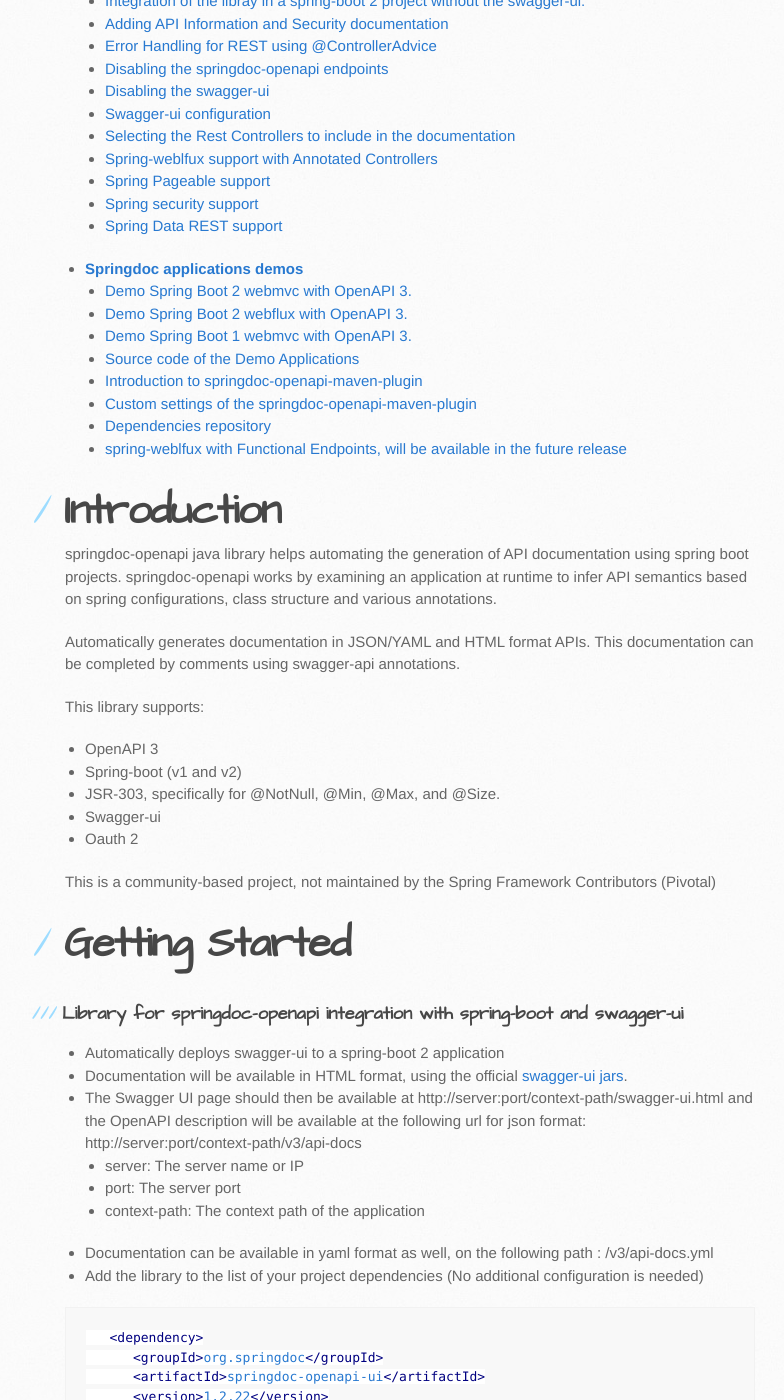
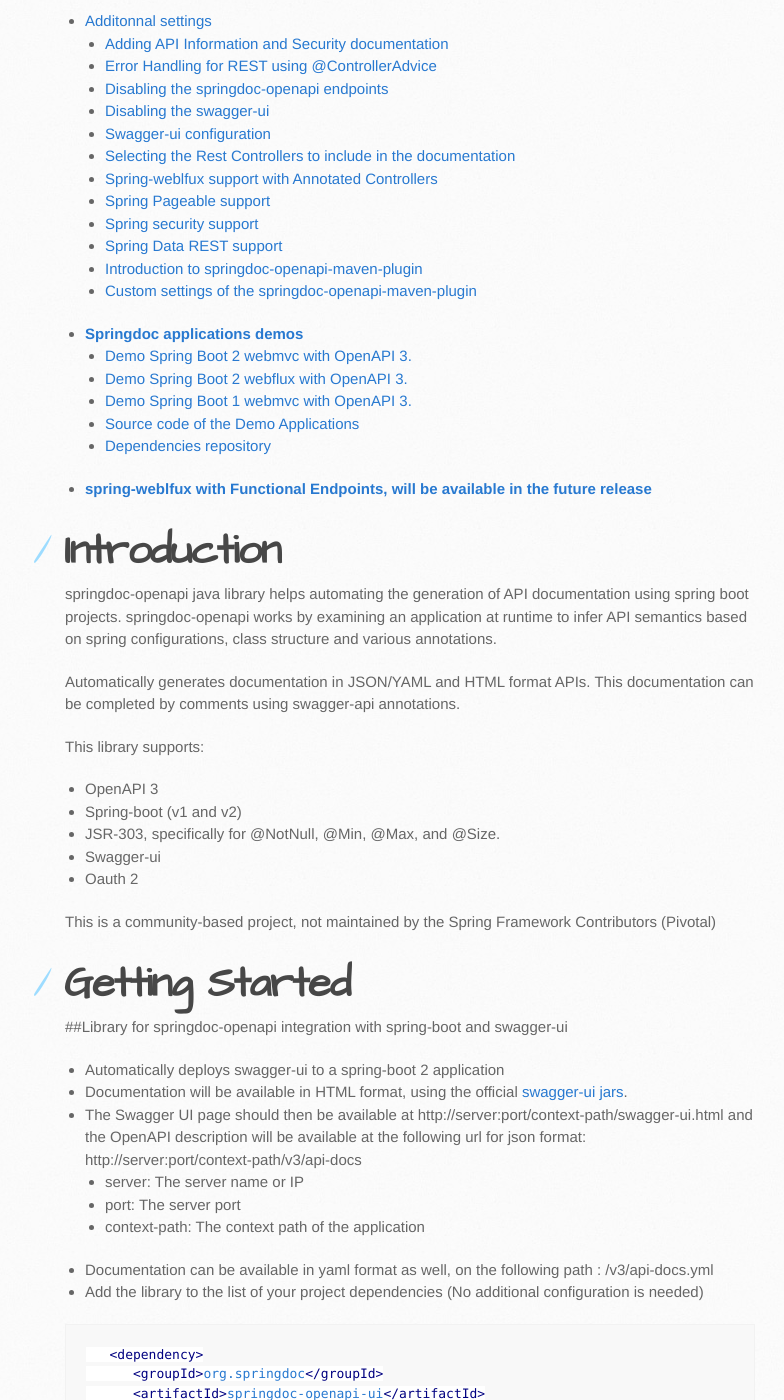
Before and after one commit to springdoc/springdoc-openapi-demos, a Jekyll site: the page built from docs/index.md, in a window 1280 px wide and 1400 px high, scrolled down 674 px. Shown: the whole window, without its empty margins (105-889 px from the left). Built offline with Jekyll 4.4.1, drawn with Linux system fonts in a browser that asks for light colours; some of the changed text lies outside the part shown.

Commit message:
documentation update

````diff
--- a/docs/index.md
+++ b/docs/index.md
@@ -25,7 +25,7 @@
 
 # **Getting Started**
 
-### Library for springdoc-openapi integration with spring-boot and swagger-ui
+##Library for springdoc-openapi integration with spring-boot and swagger-ui
 *   Automatically deploys swagger-ui to a spring-boot 2 application
 *   Documentation will be available in HTML format, using the official [swagger-ui jars](https://github.com/swagger-api/swagger-ui.git).
 *   The Swagger UI page should then be available at http://server:port/context-path/swagger-ui.html and the OpenAPI description will be available at the following url for json format: http://server:port/context-path/v3/api-docs
@@ -80,6 +80,8 @@
 	  <version>0.1.0</version>
    </dependency>
 ```
+
+# Additonnal settings
 
 ## Adding API Information and Security documentation
   The library uses spring-boot application auto-configured packages to scan for the following annotations in spring beans: OpenAPIDefinition and Info.
@@ -272,4 +274,4 @@
 Snapshots:
 * [https://oss.sonatype.org/content/repositories/snapshots/org/springdoc/](https://oss.sonatype.org/content/repositories/snapshots/org/springdoc/).
 
-## spring-weblfux with Functional Endpoints, will be available in the future release
+# **spring-weblfux with Functional Endpoints, will be available in the future release**
````
Also changed, not shown: other parts of docs/index.md (+11 -11 lines), docs/src/main/resources/index.md (+15 -13 lines).
